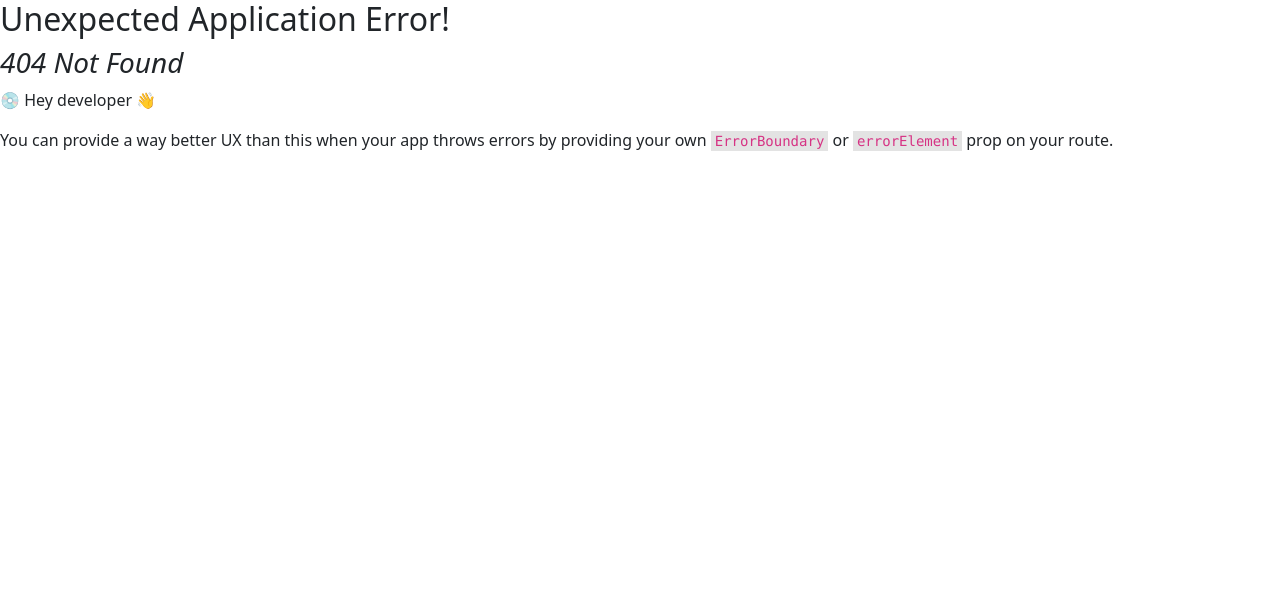
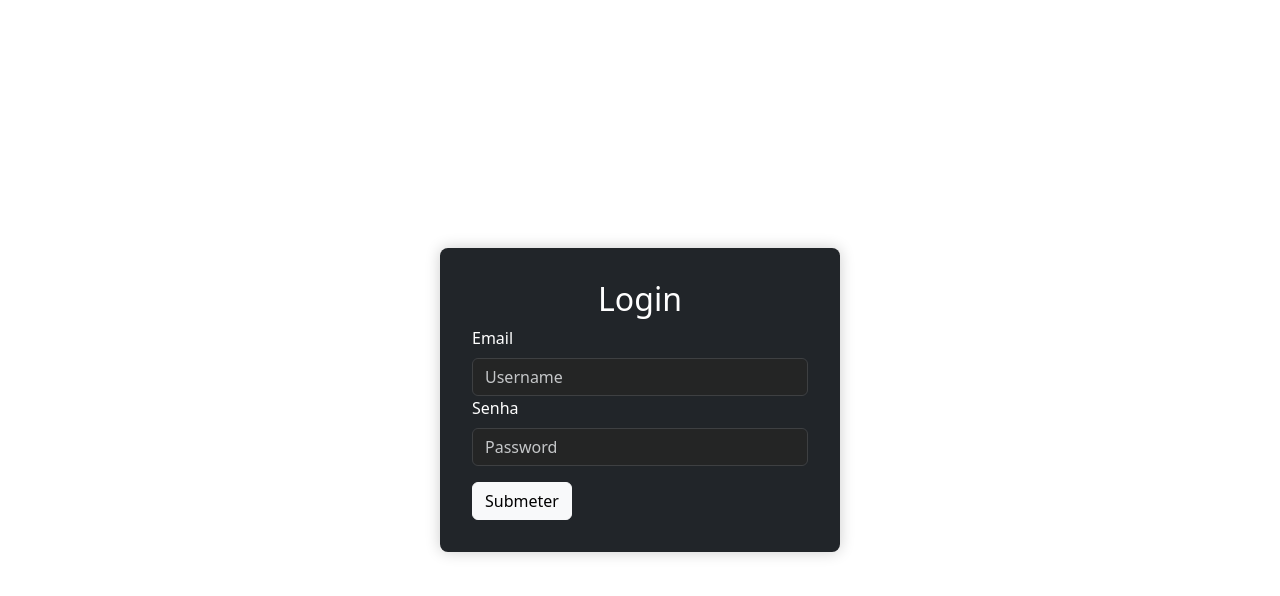
Before and after one commit to Framks/gestao-de-feedback-academico, a React (Create React App) app in the folder frontend/: page /login in a window 1280 px wide. Before the commit this address had no page. Shown: the top 596 px of the page. Built offline with nearby package versions, Linux system fonts and the light colour scheme.

Commit message:
feat: Security, implementado sistema de login e gerenciamento de roles: PROFESSOR, ADMIN, ALUNO

```diff
--- a/frontend/package.json
+++ b/frontend/package.json
@@ -8,6 +8,7 @@
     "@testing-library/user-event": "^13.5.0",
     "axios": "^1.7.3",
     "bootstrap": "^5.3.3",
+    "jwt-decode": "^4.0.0",
     "react": "^18.3.1",
     "react-dom": "^18.3.1",
     "react-router-dom": "^6.26.0",
--- a/frontend/src/App.js
+++ b/frontend/src/App.js
@@ -3,22 +3,53 @@ import { createBrowserRouter, RouterProvider } from "react-router-dom";
 import PaginaInicio from "./components/PaginaInicio";
 import CriarProfessor from "./components/modelos/professor/Criar";
 import ListarProfessor from "./components/modelos/professor/Listar";
-
+import "./components/services/TokenToRequest";
+import PrivateRoute from "./components/services/PrivateRoute";
 import "./components/style/style.css"
 import ListarAlunos from "./components/modelos/aluno/Listar";
+import RoleProtectedRoute from "./components/services/RoleProtectedRoute"
+import Login from "./components/login/Login"
 
 const router = createBrowserRouter(
     [
         {
-            path: "/", element:<Home/>,
+            path: "/login", element:<Login/>,
+        },
+        {
+            path: "/", element: (
+                <PrivateRoute>
+                    <Home />
+                </PrivateRoute>
+            ),
             children:[
                 {index:true, element:<PaginaInicio/>},
-                {path: "professor/criar/", element:<CriarProfessor/>},
+                {
+                    path: "professor/criar/",
+                    element:(
+                        <RoleProtectedRoute requiredRole={["ADMIN"]}>
+                            <CriarProfessor />
+                        </RoleProtectedRoute>
+                    )
+                },
                 //{path: "professor/editar/", element:<EditarProfessor/>},
-                {path: "professor/listar/", element:<ListarProfessor/>},
+                {
+                    path: "professor/listar/",
+                    element:(
+                        <RoleProtectedRoute allowedRoles={["ADMIN"]}>
+                            <ListarProfessor/>
+                        </RoleProtectedRoute>
+                    )
+
+                },
 
                 //{path: "aluno/criar/", element:<CriarAlunos/>},
-                {path: "aluno/listar/", element:<ListarAlunos/>}
+                {
+                    path: "aluno/listar/",
+                    element:
+                    <RoleProtectedRoute allowedRoles={["professor", "admin"]}>
+                        <ListarAlunos/>
+                    </RoleProtectedRoute>
+                }
                 //{path: "aluno/editar/", element:<EditarAluno/>},
 
                 //{path: "atividade/avaliacoes/", element:</>},
--- a/frontend/src/components/Home.js
+++ b/frontend/src/components/Home.js
@@ -1,7 +1,12 @@
 
 import {Link, Outlet} from "react-router-dom"
+import AuthService from "./services/AuthService";
+import logout from "./login/LogOut";
 
 const Home = () => {
+
+    const role = AuthService.getRole();
+
     return(
         <div>
             <div className="navbar navbar-expand-lg bg-dark">
@@ -12,34 +17,60 @@ const Home = () => {
                     </button>
                     <div className="collapse navbar-collapse" id="navbarSupportedContent">
                         <ul className="navbar-nav me-auto mb-2 mb-lg-0">
+
                             <li className="nav-item dropdown">
                                 <a href="/" className="nav-link dropdown-toggle text-white" role="button" data-bs-toggle="dropdown" aria-expanded="false">Aulas</a>
                                 <ul className="dropdown-menu bg-dark">
+                                    {role === "ALUNO" && (
                                         <li>
-                                        <Link className="dropdown-item bg-dark text-white" to="/aula/avaliacao/">Avaliações Aulas</Link>
+                                        <Link className="dropdown-item bg-dark text-white" to="/aula/avaliacao/">Avaliar Aulas</Link>
                                         </li>
+                                    )}
                                     <li>
                                         <Link className="dropdown-item bg-dark text-white" to="/aula/listar/">Ver Avaliações</Link>
                                     </li>
+                                    { (role === "PROFESSOR") && (
+                                        <>
                                             <li>
                                                 <Link className="dropdown-item bg-dark text-white" to="/aula/criar/">Cadastrar Aula</Link>
                                             </li>
+                                            <li>
+                                                <Link className="dropdown-item bg-dark text-white" to="/aula/">Ver Aulas</Link>
+                                            </li>
+                                        </>
+                                    )}
                                 </ul>
                             </li>
+                            {
+                                (role === 'ALUNO' || role === 'PROFESSOR') && (
                                     <li className="nav-item dropdown">
                                     <a href="/" className="nav-link dropdown-toggle text-white" role="button" data-bs-toggle="dropdown" aria-expanded="false">Atividades</a>
                                     <ul className="dropdown-menu bg-dark">
+                                        {role === 'ALUNO' && (
                                             <li>
-                                        <Link className="dropdown-item bg-dark text-white" to="/atividade/avaliacao/">Avaliações Atividades</Link>
+                                                <Link className="dropdown-item bg-dark text-white" to="/atividade/avaliar">Avaliar Atividades</Link>
                                             </li>
+                                        )}
+                                        {role === 'PROFESSOR' && (
+                                            <>
                                                 <li>
                                                     <Link className="dropdown-item bg-dark text-white" to="/atividade/criar/">Criar Atividade</Link>
                                                 </li>
                                                 <li>
                                                     <Link className="dropdown-item bg-dark text-white" to="/atividade/listar/">Ver Atividades</Link>
                                                 </li>
+                                            </>
+                                        )}
+                                        <li>
+                                            <Link className="dropdown-item bg-dark text-white" to="/atividade/avaliacao/">Avaliações Atividades</Link>
+                                        </li>
                                     </ul>
                                 </li>
+                                )
+                            }
+                            {
+                                (role === 'PROFESSOR' || role === 'ADMIN') && (
+                                    <>
                                         <li className="nav-item dropdown">
                                             <a href="/" className="nav-link dropdown-toggle text-white" role="button" data-bs-toggle="dropdown" aria-expanded="false">Turmas</a>
                                             <ul className="dropdown-menu bg-dark">
@@ -54,12 +85,27 @@ const Home = () => {
                                                 <li><Link className="dropdown-item bg-dark text-white" to="/aluno/listar/">Ver Alunos</Link></li>
                                             </ul>
                                         </li>
+                                    </>
+                                )
+                            }
+                            {
+                                role === 'ADMIN' && (
                                     <li className="nav-item dropdown">
                                         <a href="/" className="nav-link dropdown-toggle text-white" role="button" data-bs-toggle="dropdown" aria-expanded="false">Professor</a>
                                         <ul className="dropdown-menu bg-dark">
                                             <li><Link className="dropdown-item bg-dark text-white" to="/professor/criar/">Cadastrar Professor</Link></li>
                                             <li><Link className="dropdown-item bg-dark text-white" to="/professor/listar/">Ver Professores</Link></li>
                                         </ul>
+                                    </li>
+                                )
+                            }
+                        </ul>
+                        <ul className="navbar-nav">
+                            <li className="nav-item">
+                                <button className="btn btn-danger" onClick={() => logout()}>Logout</button>
+                            </li>
+                            <li className="nav-item">
+                                <Link className="nav-link text-white" to="/perfil">Perfil</Link>
                             </li>
                         </ul>
                     </div>
--- /dev/null
+++ b/frontend/src/components/login/LogOut.js
@@ -0,0 +1,6 @@
+function logout() {
+    sessionStorage.removeItem("token");
+    window.location.href = "/login";
+}
+
+export default logout;
--- /dev/null
+++ b/frontend/src/components/login/Login.js
@@ -0,0 +1,59 @@
+import { useState} from "react";
+import { useNavigate } from "react-router-dom";
+import AuthService from "../services/AuthService";
+
+const Login = () => {
+    const [username, setUsername] = useState("");
+    const [password, setPassword] = useState("");
+    const navigate = useNavigate();
+
+    const handleLogin = (e) => {
+        e.preventDefault();
+        AuthService.login({username, password}, (data) => {
+            console.log(data)
+            sessionStorage.setItem("token", data)
+            navigate("/"); // Redireciona para a página inicial
+        })
+        navigate("/"); // Redireciona para a página inicial
+    };
+
+    return (
+        <div className="login-container dark">
+            <form className="login-form bg-dark text-white" onSubmit={handleLogin}>
+                <h2 className="text-center">Login</h2>
+                <div className="form-group">
+                    <label className="form-label" htmlFor="username">Email</label>
+                    <input
+                        className="form-control dark-input"
+                        id="username"
+                        type="text"
+                        placeholder="Username"
+                        value={username}
+                        onChange={(e) => setUsername(e.target.value)}
+                    />
+                </div>
+                <div className="form-group">
+                    <label className="form-label" htmlFor="senha">Senha</label>
+                    <input
+                        id="senha"
+                        className="dark-input form-control"
+                        type="password"
+                        placeholder="Password"
+                        value={password}
+                        onChange={(e) => setPassword(e.target.value)}
+                    />
+                </div>
+                <div className="div-button-submit mt-3">
+                        <button
+                            type="submit"
+                            className="btn btn-light"
+                        >
+                            Submeter
+                        </button>
+                    </div>
+            </form>
+        </div>
+    );
+}
+
+export default Login;
--- /dev/null
+++ b/frontend/src/components/services/AuthService.js
@@ -0,0 +1,25 @@
+import axios from "axios";
+import {jwtDecode} from "jwt-decode";
+
+const URL = "http://localhost:8080"
+
+class AuthService{
+
+    static async login({username, password}, callback) {
+        try {
+            const response = await axios.post(URL+"/login", { email:username, senha:password });
+            callback(response.data);
+        } catch (error) {
+            console.error("Erro ao fazer login", error);
+        }
+    }
+
+    static getRole(){
+        const token = sessionStorage.getItem("token")
+        if(!token) return null;
+        const decoded = jwtDecode(token);
+        return decoded.role;
+    }
+}
+
+export default AuthService;
--- /dev/null
+++ b/frontend/src/components/services/PrivateRoute.js
@@ -0,0 +1,9 @@
+import React from "react";
+import { Navigate } from "react-router-dom";
+
+function PrivateRoute({ children }) {
+    const token = sessionStorage.getItem("token");
+    return token ? children : <Navigate to="/login" />;
+}
+
+export default PrivateRoute;
--- /dev/null
+++ b/frontend/src/components/services/RoleProtectedRoute.js
@@ -0,0 +1,12 @@
+import { Navigate } from "react-router-dom";
+import AuthService from "./AuthService";
+
+const RoleProtectedRoute = ({children, allowedRoles }) => {
+    const role = AuthService.getRole();
+    if (!role || !allowedRoles.includes(role)) {
+        return <Navigate to="/login" />; // Redireciona se o usuário não tiver a role necessária
+    }
+    return children;
+}
+
+export default RoleProtectedRoute;
--- /dev/null
+++ b/frontend/src/components/services/TokenToRequest.js
@@ -0,0 +1,15 @@
+import axios from "axios";
+
+// Adicione o token a todas as requisições
+axios.interceptors.request.use(
+    (config) => {
+        const token = sessionStorage.getItem("token");
+        if (token) {
+            config.headers.Authorization = `Bearer ${token}`;
+        }
+        return config;
+    },
+    (error) => {
+        return Promise.reject(error);
+    }
+);
--- a/frontend/src/components/style/style.css
+++ b/frontend/src/components/style/style.css
@@ -15,3 +15,33 @@ fieldset.scheduler-border {
     -webkit-box-shadow:  0px 0px 0px 0px #000;
             box-shadow:  0px 0px 0px 0px #000;
 }
+
+.login-container {
+    height: 100vh;
+    display: flex;
+    justify-content: center;
+    align-items: center;
+}
+
+.login-form {
+    width: 100%;
+    max-width: 400px;
+    padding: 2rem;
+    border-radius: 0.5rem;
+    box-shadow: 0 0 15px rgba(0,0,0,0.2);
+}
+
+.dark-input {
+    background-color: #242525 !important; /* Cor de fundo escura */
+    color: #ffffff !important; /* Cor do texto */
+    border: 1px solid #3e4042 !important; /* Cor da borda */
+}
+
+.dark-input::placeholder {
+    color: #c5c7c9 !important; /* Cor do placeholder */
+}
+
+.dark-input:focus {
+    border-color: #a3a5a7 !important; /* Cor da borda ao focar */
+    box-shadow: 0 0 0 .2rem rgba(188, 191, 194, 0.25) !important; /* Sombra ao focar */
+}
```
Also changed, not shown: 1 other file (tests, documents, lock files or other folders). Lines whose indentation alone changed are shown as unchanged.
